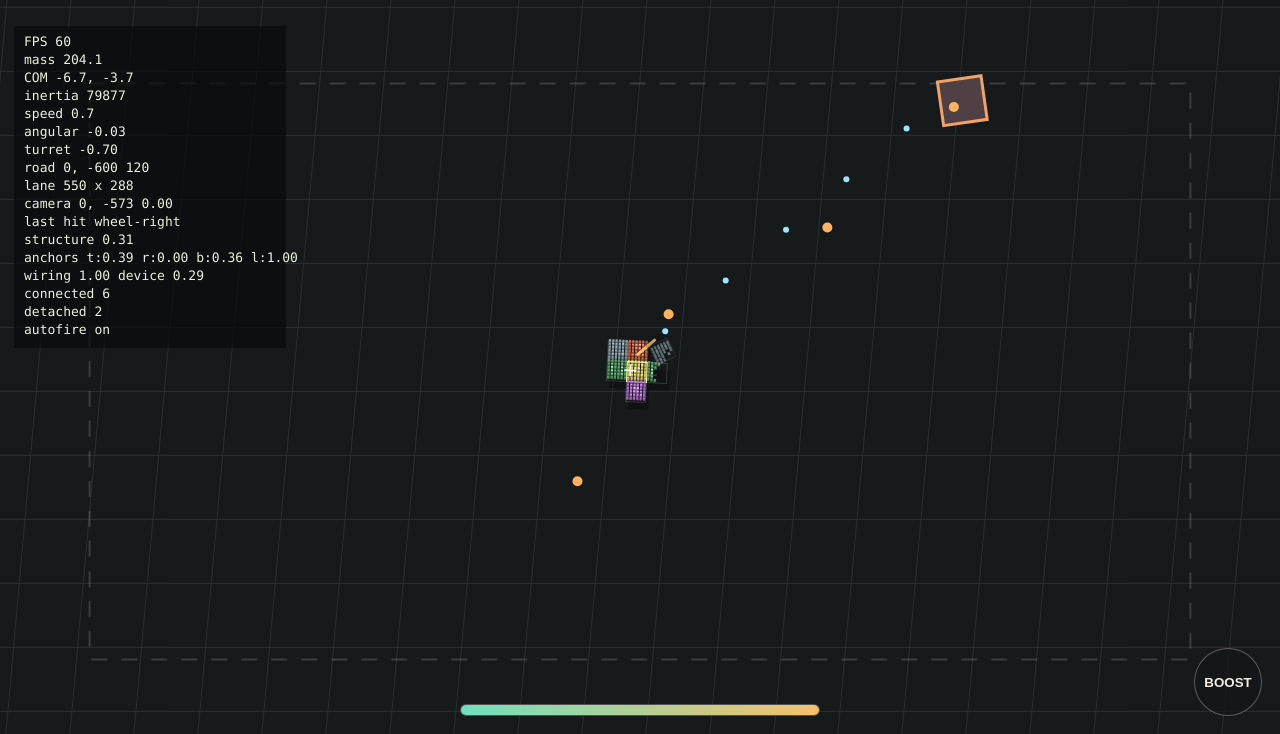
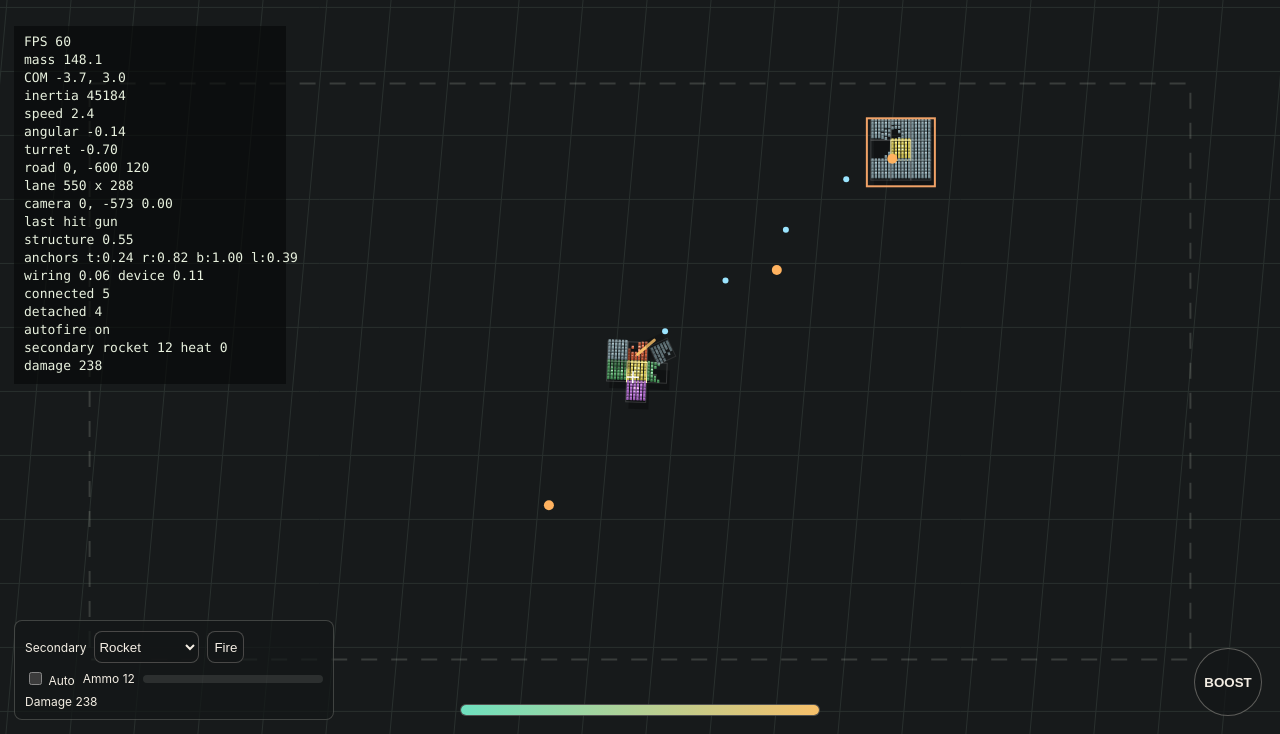
Before and after one commit to wesleymsmith2000/TheLongRoadofTheWeyfinder, a website built with Vite: page index.html in a window 1280 px wide. Shown: the part 66-800 px from the top of the page. Built offline with nearby package versions, Linux system fonts and the light colour scheme.

Commit message:
Add secondary weapons and public playtest deploy

```diff
--- a/index.html
+++ b/index.html
@@ -141,6 +141,49 @@
         letter-spacing: 0;
         touch-action: none;
       }
+
+      .combat-panel {
+        position: fixed;
+        left: 14px;
+        bottom: 14px;
+        width: min(320px, calc(100vw - 110px));
+        padding: 10px;
+        border: 1px solid rgb(244 238 228 / 0.2);
+        border-radius: 8px;
+        background: rgb(20 23 24 / 0.74);
+        color: #f4eee4;
+        font-size: 12px;
+      }
+
+      .combat-row {
+        display: flex;
+        align-items: center;
+        gap: 8px;
+        margin-bottom: 6px;
+      }
+
+      .combat-row select,
+      .combat-row button {
+        min-height: 32px;
+        border: 1px solid rgb(244 238 228 / 0.24);
+        border-radius: 8px;
+        background: rgb(20 23 24 / 0.86);
+        color: #f4eee4;
+      }
+
+      .heat-meter {
+        flex: 1;
+        height: 8px;
+        overflow: hidden;
+        border-radius: 8px;
+        background: rgb(255 255 255 / 0.1);
+      }
+
+      .heat-fill {
+        width: 0%;
+        height: 100%;
+        background: linear-gradient(90deg, #f7c06a, #ff7461);
+      }
     </style>
   </head>
   <body>
@@ -158,6 +201,25 @@
     </div>
     <div class="boost-gauge" aria-label="Boost fuel"><div id="boostFill" class="boost-fill"></div></div>
     <button id="boostButton" class="boost-button" type="button" aria-label="Dodge boost">BOOST</button>
+    <div class="combat-panel">
+      <div class="combat-row">
+        <label for="secondarySelect">Secondary</label>
+        <select id="secondarySelect">
+          <option value="none">None</option>
+          <option value="rocket" selected>Rocket</option>
+          <option value="cannon">Cannon</option>
+          <option value="beam">Particle Beam</option>
+        </select>
+        <button id="secondaryFire" type="button">Fire</button>
+      </div>
+      <div class="combat-row">
+        <label><input id="secondaryAutofire" type="checkbox" /> Auto</label>
+        <span>Ammo <span id="secondaryAmmo">12</span></span>
+        <div class="heat-meter" aria-label="Secondary heat"><div id="secondaryHeat" class="heat-fill"></div></div>
+      </div>
+      <div>Damage <span id="scoreDamage">0</span></div>
+    </div>
+    <div id="levelComplete" class="game-over hidden">Enemy Destroyed<br /><span style="font-size: 18px">Time <span id="levelTime">0.0</span>s - Press R</span></div>
     <div id="gameOver" class="game-over hidden">Core Lost<br /><span style="font-size: 18px">Press R</span></div>
     <script type="module" src="/src/main.js"></script>
   </body>
--- a/package.json
+++ b/package.json
@@ -6,6 +6,7 @@
   "scripts": {
     "dev": "vite --host 0.0.0.0 --port 5173",
     "build": "vite build",
+    "build:pages": "vite build --base=/TheLongRoadofTheWeyfinder/",
     "test": "node --test"
   },
   "devDependencies": {
--- /dev/null
+++ b/src/core/enemy.js
@@ -0,0 +1,66 @@
+import { createCell, recalculateCell } from './cell.js';
+import { applyDamage, CELL_SIZE } from './voxelMask.js';
+
+const ENEMY_GRID = [
+  ['armor', 'armor', 'armor'],
+  ['armor', 'core', 'armor'],
+  ['armor', 'armor', 'armor'],
+];
+
+export function createEnemy(x, y) {
+  const cells = [];
+  for (let gy = 0; gy < ENEMY_GRID.length; gy += 1) {
+    for (let gx = 0; gx < ENEMY_GRID[gy].length; gx += 1) {
+      cells.push(createCell(`enemy-${gx}-${gy}`, ENEMY_GRID[gy][gx], gx - 1, gy - 1));
+    }
+  }
+  return {
+    x,
+    y,
+    vx: 0,
+    vy: 0,
+    radius: CELL_SIZE * 2,
+    fireTimer: 0.4,
+    burstTimer: 5.5,
+    cells,
+    damageTaken: 0,
+    destroyed: false,
+  };
+}
+
+export function applyEnemyDamage(enemy, projectile) {
+  const localX = projectile.x - enemy.x;
+  const localY = projectile.y - enemy.y;
+  const cell = enemy.cells.find((candidate) => {
+    if (candidate.state.destroyed) return false;
+    const minX = candidate.gridX * CELL_SIZE - CELL_SIZE / 2;
+    const minY = candidate.gridY * CELL_SIZE - CELL_SIZE / 2;
+    return localX >= minX && localX <= minX + CELL_SIZE && localY >= minY && localY <= minY + CELL_SIZE;
+  });
+  if (!cell) return { hit: false, removed: 0 };
+  const result = applyDamage(
+    cell.mask,
+    localX - cell.gridX * CELL_SIZE,
+    localY - cell.gridY * CELL_SIZE,
+    projectile.radius * 3.4,
+    projectile.damage,
+  );
+  if (!result.hit) return { hit: false, removed: 0 };
+  recalculateCell(cell);
+  enemy.damageTaken += projectile.damage + result.removed * 3;
+  updateEnemyDestroyed(enemy);
+  return { hit: true, cell, removed: result.removed };
+}
+
+export function updateEnemyDestroyed(enemy) {
+  const core = enemy.cells.find((cell) => cell.type === 'core');
+  const surviving = enemy.cells.filter((cell) => !cell.state.destroyed);
+  enemy.destroyed = Boolean(core?.state.destroyed || surviving.length <= 2);
+  return enemy.destroyed;
+}
+
+export function enemyIntegrity(enemy) {
+  const total = enemy.cells.length;
+  const remaining = enemy.cells.filter((cell) => !cell.state.destroyed).length;
+  return total === 0 ? 0 : remaining / total;
+}
--- a/src/core/game.js
+++ b/src/core/game.js
@@ -8,6 +8,8 @@ import { containVehicleInRoadFrame, createRoadCamera, createRoadFrame, stepRoadC
 import { CELL_SIZE } from './voxelMask.js';
 import { stepTurretAim } from './turret.js';
 import { createBoostState, stepBoost } from './boost.js';
+import { applyEnemyDamage, createEnemy } from './enemy.js';
+import { createSecondaryState, stepSecondaryWeapon } from './secondaryWeapon.js';
 
 export function createGame(seed = 1147) {
   const vehicle = createStartingVehicle();
@@ -17,12 +19,16 @@ export function createGame(seed = 1147) {
     vehicle,
     road,
     camera: createRoadCamera(road),
-    enemy: { x: road.x + 250, y: road.y - 210, vx: 0, vy: 0, radius: 22, fireTimer: 0.4, burstTimer: 5.5 },
+    enemy: createEnemy(road.x + 250, road.y - 210),
     boost: createBoostState(),
+    secondary: createSecondaryState(),
     playerProjectiles: [],
     enemyProjectiles: [],
     autofire: true,
     playerFireTimer: 0,
+    levelComplete: false,
+    levelTime: 0,
+    score: { damageDone: 0 },
     time: 0,
     fps: 60,
     gameOver: false,
@@ -33,6 +39,10 @@ export function stepGame(game, input, dt) {
   dt = Math.min(dt, 0.033);
   game.time += dt;
   if (input.resetPressed) return createGame(1147);
+  if (game.levelComplete || game.gameOver) {
+    stepRoadCamera(game.camera, game.road, game.vehicle, dt);
+    return game;
+  }
   if (input.fireTogglePressed) game.autofire = !game.autofire;
   game.inputFireHeld = Boolean(input.fireHeld);
 
@@ -43,6 +53,7 @@ export function stepGame(game, input, dt) {
   stepTurretAim(game.vehicle, [game.enemy], input, dt);
   stepEnemy(game, dt);
   stepPlayerGun(game, dt);
+  stepSecondaryWeapon(game, input, dt);
 
   game.playerProjectiles = stepProjectiles(game.playerProjectiles, dt);
   game.enemyProjectiles = stepProjectiles(game.enemyProjectiles, dt);
@@ -51,6 +62,10 @@ export function stepGame(game, input, dt) {
   recalculateVehicle(game.vehicle);
   stepRoadCamera(game.camera, game.road, game.vehicle, dt);
   game.gameOver = !game.vehicle.alive;
+  if (game.enemy.destroyed) {
+    game.levelComplete = true;
+    game.levelTime = game.time;
+  }
   return game;
 }
 
@@ -83,6 +98,7 @@ function stepPlayerGun(game, dt) {
 
 function stepEnemy(game, dt) {
   const enemy = game.enemy;
+  if (enemy.destroyed) return;
   enemy.fireTimer -= dt;
   enemy.burstTimer -= dt;
   const target = game.vehicle;
@@ -131,9 +147,17 @@ function handleCollisions(game) {
   for (const projectile of game.playerProjectiles) {
     if (projectile.lifetime <= 0) continue;
     if (distanceSquared(projectile, game.enemy) < (game.enemy.radius + projectile.radius) ** 2) {
-      projectile.lifetime = 0;
-      game.enemy.x += projectile.vx * 0.01;
-      game.enemy.y += projectile.vy * 0.01;
+      const hit = applyEnemyDamage(game.enemy, projectile);
+      if (hit.hit) {
+        game.score.damageDone = Math.round(game.enemy.damageTaken);
+        projectile.lifetime = 0;
+        game.enemy.vx += projectile.vx * 0.004;
+        game.enemy.vy += projectile.vy * 0.004;
+      }
     }
   }
+  game.enemy.x += game.enemy.vx * 0.016;
+  game.enemy.y += game.enemy.vy * 0.016;
+  game.enemy.vx *= 0.96;
+  game.enemy.vy *= 0.96;
 }
--- /dev/null
+++ b/src/core/secondaryWeapon.js
@@ -0,0 +1,64 @@
+import { createProjectile } from './projectile.js';
+import { gunMuzzleWorld } from './vehicle.js';
+
+export const SECONDARY_WEAPONS = ['none', 'rocket', 'cannon', 'beam'];
+
+const DEFINITIONS = {
+  none: { ammo: Infinity, heat: 0, cooldown: 0, projectileSpeed: 0, damage: 0, radius: 0, impulse: 0 },
+  rocket: { ammo: 12, heat: 28, cooldown: 0.9, projectileSpeed: 260, damage: 18, radius: 6, impulse: 420 },
+  cannon: { ammo: 18, heat: 20, cooldown: 0.55, projectileSpeed: 520, damage: 14, radius: 5, impulse: 560 },
+  beam: { ammo: 40, heat: 12, cooldown: 0.16, projectileSpeed: 780, damage: 7, radius: 3, impulse: 90 },
+};
+
+export function createSecondaryState() {
+  return {
+    selected: 'rocket',
+    ammo: { rocket: 12, cannon: 18, beam: 40 },
+    heat: 0,
+    maxHeat: 100,
+    cooldown: 0,
+    autofire: false,
+  };
+}
+
+export function stepSecondaryWeapon(game, input, dt) {
+  const secondary = game.secondary;
+  if (input.secondarySelect && SECONDARY_WEAPONS.includes(input.secondarySelect)) secondary.selected = input.secondarySelect;
+  if (input.secondaryCycle) cycleSecondary(secondary, input.secondaryCycle);
+  secondary.autofire = Boolean(input.secondaryAutofire);
+  secondary.cooldown = Math.max(0, secondary.cooldown - dt);
+  secondary.heat = Math.max(0, secondary.heat - 22 * dt);
+  if (secondary.selected === 'none') return false;
+  if (!input.secondaryFirePressed && !(secondary.autofire && !game.enemy.destroyed)) return false;
+  return fireSecondary(game);
+}
+
+export function fireSecondary(game) {
+  const secondary = game.secondary;
+  const def = DEFINITIONS[secondary.selected];
+  if (!def || secondary.cooldown > 0 || secondary.heat + def.heat > secondary.maxHeat) return false;
+  if ((secondary.ammo[secondary.selected] ?? 0) <= 0) return false;
+  const muzzle = gunMuzzleWorld(game.vehicle);
+  if (!muzzle) return false;
+  const angle = game.vehicle.turretHeading;
+  game.playerProjectiles.push(
+    createProjectile(muzzle.x, muzzle.y, Math.cos(angle) * def.projectileSpeed + game.vehicle.vx, Math.sin(angle) * def.projectileSpeed + game.vehicle.vy, {
+      team: 'player',
+      weapon: secondary.selected,
+      radius: def.radius,
+      damage: def.damage,
+      impulse: def.impulse,
+      lifetime: secondary.selected === 'rocket' ? 3.2 : 1.6,
+    }),
+  );
+  secondary.ammo[secondary.selected] -= 1;
+  secondary.heat += def.heat;
+  secondary.cooldown = def.cooldown;
+  return true;
+}
+
+function cycleSecondary(secondary, direction) {
+  const current = SECONDARY_WEAPONS.indexOf(secondary.selected);
+  const next = (current + direction + SECONDARY_WEAPONS.length) % SECONDARY_WEAPONS.length;
+  secondary.selected = SECONDARY_WEAPONS[next];
+}
--- a/src/debug/debugOverlay.js
+++ b/src/debug/debugOverlay.js
@@ -23,6 +23,8 @@ export function drawDebugOverlay(ctx, game) {
     `connected ${vehicle.cells.filter((cell) => cell.attached && !cell.state.destroyed).length}`,
     `detached ${vehicle.detachedPieces.length + vehicle.cells.filter((cell) => !cell.attached).length}`,
     `autofire ${game.autofire ? 'on' : 'off'}`,
+    `secondary ${game.secondary.selected} ${game.secondary.ammo[game.secondary.selected] ?? '-'} heat ${game.secondary.heat.toFixed(0)}`,
+    `damage ${game.score.damageDone}`,
   ].filter(Boolean);
 
   ctx.save();
--- a/src/input/gamepad.js
+++ b/src/input/gamepad.js
@@ -25,7 +25,7 @@ export function mapStandardGamepad(pad, previousButtons = new Set()) {
   const axes = pad.axes.map((value) => deadzone(value));
   const leftTrigger = buttonValue(pad.buttons[6]);
   const rightTrigger = buttonValue(pad.buttons[7]);
-  const bumperTurn = (buttonPressed(pad.buttons[5]) ? 1 : 0) - (buttonPressed(pad.buttons[4]) ? 1 : 0);
+  const bumperTurn = 0;
   const triggerTurn = rightTrigger - leftTrigger;
   const aimX = axes[2] ?? 0;
   const aimY = axes[3] ?? 0;
@@ -44,6 +44,8 @@ export function mapStandardGamepad(pad, previousButtons = new Set()) {
     dodgePressed: buttonJustPressed(pad, previousButtons, 1),
     dodgeX: axes[0] ?? 0,
     dodgeY: axes[1] ?? 0,
+    secondaryCycle: buttonJustPressed(pad, previousButtons, 5) ? 1 : buttonJustPressed(pad, previousButtons, 4) ? -1 : 0,
+    secondaryFirePressed: buttonJustPressed(pad, previousButtons, 10) || buttonJustPressed(pad, previousButtons, 11),
   };
 }
 
@@ -66,6 +68,8 @@ function emptyInput() {
     dodgePressed: false,
     dodgeX: 0,
     dodgeY: 0,
+    secondaryCycle: 0,
+    secondaryFirePressed: false,
   };
 }
 
--- a/src/input/keyboard.js
+++ b/src/input/keyboard.js
@@ -32,6 +32,8 @@ export function createKeyboardInput(target = window) {
         dodgePressed: dodgeInput.pressed,
         dodgeX: dodgeInput.x,
         dodgeY: dodgeInput.y,
+        secondaryCycle: pressed.has('KeyZ') ? -1 : pressed.has('KeyX') ? 1 : 0,
+        secondaryFirePressed: pressed.has('ShiftLeft') || pressed.has('ShiftRight') || pressed.has('Mouse0'),
       };
       pressed.clear();
       return snapshot;
--- a/src/main.js
+++ b/src/main.js
@@ -12,11 +12,20 @@ const controlsToggle = document.querySelector('#controlsToggle');
 const controlsPanel = document.querySelector('#controlsPanel');
 const boostButton = document.querySelector('#boostButton');
 const boostFill = document.querySelector('#boostFill');
+const secondarySelect = document.querySelector('#secondarySelect');
+const secondaryAutofire = document.querySelector('#secondaryAutofire');
+const secondaryFire = document.querySelector('#secondaryFire');
+const secondaryAmmo = document.querySelector('#secondaryAmmo');
+const secondaryHeat = document.querySelector('#secondaryHeat');
+const scoreDamage = document.querySelector('#scoreDamage');
+const levelComplete = document.querySelector('#levelComplete');
+const levelTime = document.querySelector('#levelTime');
 const renderer = new CanvasRenderer(canvas);
 const keyboard = createKeyboardInput(window);
 const gamepad = createGamepadInput();
 const mouse = createMouseInput(canvas, (screen) => screenToWorld(screen, game.camera, { width: window.innerWidth, height: window.innerHeight }));
 const touchBoost = createPointerButtonInput(boostButton);
+const touchSecondary = createPointerButtonInput(secondaryFire);
 const debug = createDebugOverlay();
 
 let game = createGame();
@@ -56,6 +65,10 @@ function frame(now) {
     dodgePressed: keyInput.dodgePressed || padInput.dodgePressed || touchBoost.consume(),
     dodgeX: keyInput.dodgeX || padInput.dodgeX || mouseInput.x,
     dodgeY: keyInput.dodgeY || padInput.dodgeY || mouseInput.y,
+    secondarySelect: secondarySelect.value,
+    secondaryAutofire: secondaryAutofire.checked,
+    secondaryCycle: keyInput.secondaryCycle || padInput.secondaryCycle,
+    secondaryFirePressed: keyInput.secondaryFirePressed || padInput.secondaryFirePressed || touchSecondary.consume(),
   };
   configureRoadLaneForViewport(game.road, window.innerWidth, window.innerHeight);
   if (input.debugTogglePressed) debug.visible = !debug.visible;
@@ -64,7 +77,14 @@ function frame(now) {
   if (next !== game) game = next;
   game.fps = game.fps * 0.9 + (1 / Math.max(dt, 0.001)) * 0.1;
   gameOver.classList.toggle('hidden', !game.gameOver);
+  levelComplete.classList.toggle('hidden', !game.levelComplete);
+  levelTime.textContent = game.levelTime.toFixed(1);
   boostFill.style.width = `${(game.boost.fuel / game.boost.maxFuel) * 100}%`;
+  secondarySelect.value = game.secondary.selected;
+  const selectedAmmo = game.secondary.ammo[game.secondary.selected];
+  secondaryAmmo.textContent = selectedAmmo == null ? '-' : selectedAmmo;
+  secondaryHeat.style.width = `${game.secondary.heat}%`;
+  scoreDamage.textContent = game.score.damageDone;
   renderer.draw(game, debug);
   requestAnimationFrame(frame);
 }
--- a/src/render/canvasRenderer.js
+++ b/src/render/canvasRenderer.js
@@ -44,7 +44,7 @@ export class CanvasRenderer {
     applyCameraTransform(ctx, game.camera, w, h);
     drawRoad(ctx, game.camera, w, h, game.time);
     drawRoadLane(ctx, game.road);
-    drawEnemy(ctx, game.enemy, game.time);
+    drawEnemy(ctx, game.enemy);
     drawProjectiles(ctx, game.enemyProjectiles, '#ffb25f');
     drawProjectiles(ctx, game.playerProjectiles, '#9be5ff');
     drawVehicle(ctx, game.vehicle);
@@ -192,23 +192,21 @@ function drawComMarker(ctx, com) {
   ctx.stroke();
 }
 
-function drawEnemy(ctx, enemy, time) {
+function drawEnemy(ctx, enemy) {
   ctx.save();
   ctx.translate(enemy.x, enemy.y);
-  ctx.rotate(time * 0.6);
-  ctx.fillStyle = '#513f46';
-  ctx.strokeStyle = '#f1a267';
-  ctx.lineWidth = 3;
-  ctx.beginPath();
-  ctx.rect(-enemy.radius, -enemy.radius, enemy.radius * 2, enemy.radius * 2);
-  ctx.fill();
-  ctx.stroke();
+  for (const cell of enemy.cells) {
+    if (!cell.state.destroyed) drawCell(ctx, cell, cell.gridX * CELL_SIZE, cell.gridY * CELL_SIZE, enemy.destroyed ? 0.35 : 1);
+  }
+  ctx.strokeStyle = enemy.destroyed ? '#8a4640' : '#f1a267';
+  ctx.lineWidth = 2;
+  ctx.strokeRect(-CELL_SIZE * 1.7, -CELL_SIZE * 1.7, CELL_SIZE * 3.4, CELL_SIZE * 3.4);
   ctx.restore();
 }
 
 function drawProjectiles(ctx, projectiles, color) {
-  ctx.fillStyle = color;
   for (const projectile of projectiles) {
+    ctx.fillStyle = projectile.weapon === 'rocket' ? '#ff7461' : projectile.weapon === 'cannon' ? '#fff1a8' : projectile.weapon === 'beam' ? '#83f7ff' : color;
     ctx.beginPath();
     ctx.arc(projectile.x, projectile.y, projectile.radius, 0, Math.PI * 2);
     ctx.fill();
```
Also changed, not shown: tests/enemy.test.js (added, +20 -0 lines), tests/gamepad.test.js (+3 -2 lines), tests/secondaryWeapon.test.js (added, +18 -0 lines), .github/workflows/pages.yml (added), README.md.
